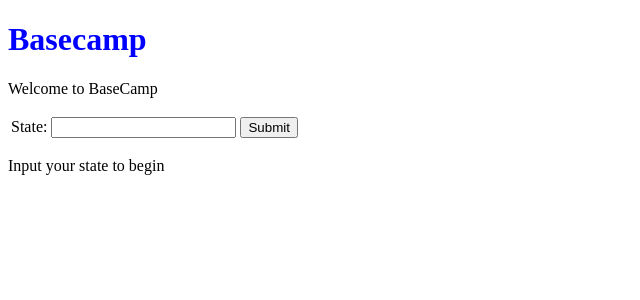
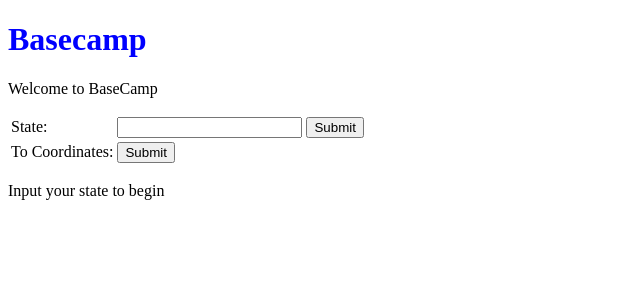
Before and after one commit to ruizr15/basecamp, a Flask app: page / in a window 1280 px wide. Shown: the top 300 px of the page, without its empty margins (0-640 px from the left). Run offline with Flask 2, Linux system fonts and the light colour scheme.

Commit message:
Added weather stuff

```diff
--- a/app/templates/index.html
+++ b/app/templates/index.html
@@ -15,7 +15,12 @@
     <form action = "/" method = "post">
       <tr><td>State:</td>
         <td><input type ="text" name ="state"></td>
-        <td><input type = "submit"></td>
+        <td><input type = "submit" name = "stateButton"></td>
+      </tr>
+    </form>
+    <form action = "/coordinates" method = "post">
+      <tr><td>To Coordinates:</td>
+        <td><input type = "submit" name = "coordinatesButton"></td>
       </tr>
     </form>
   </table>
--- a/app/views.py
+++ b/app/views.py
@@ -1,23 +1,26 @@
 from app import app
-from flask import render_template, request, redirect, url_for, flash
+from flask import render_template, request, redirect, url_for, flash, jsonify
 import json, requests
 
 
 @app.route("/", methods=["POST", "GET"])
 def index():
     if request.method == "POST":
-        state=request.form["state"]
-        if state != "":
-            endpoint = "https://developer.nps.gov/api/v1/campgrounds?stateCode="+ str(state) + "&api_key=***REMOVED***"
-            HEADERS = {"Authorization": "***REMOVED***"}
-            req = requests.get(endpoint)
-            return render_template("index.html", info=req.text)
-        else:
-            return render_template("index.html", info="Input your state to begin")
+        if request.form.get("stateButton"):
+            state=request.form["state"]
+            if state != "":
+                endpoint = "https://developer.nps.gov/api/v1/campgrounds?stateCode="+ str(state) + "&api_key=***REMOVED***"
+                HEADERS = {"Authorization": "***REMOVED***"}
+                req = requests.get(endpoint)
+                return render_template("index.html", info=req.text)
+            else:
+                return render_template("index.html", info="Input your state to begin")
+        elif request.form.get("coordinatesButton"):
+            return redirect("/coordinates")
     else:
         return render_template("index.html", info="Input your state to begin")
-    return redirect("/coordinates")
-    # return render_template("index.html")
+
+
 
 @app.route("/login")
 def login():
```
